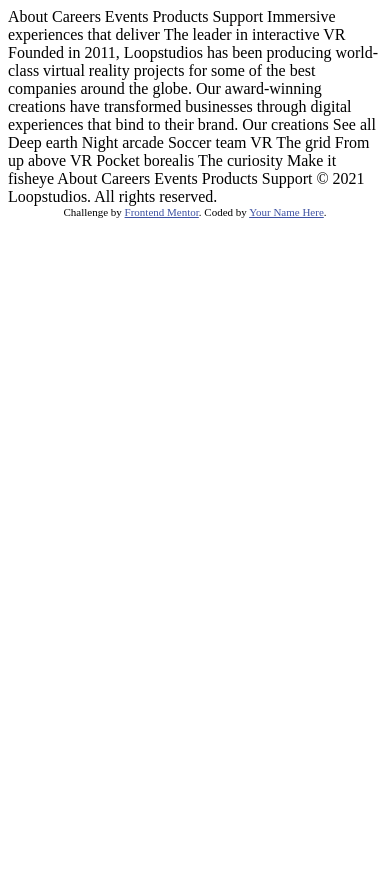
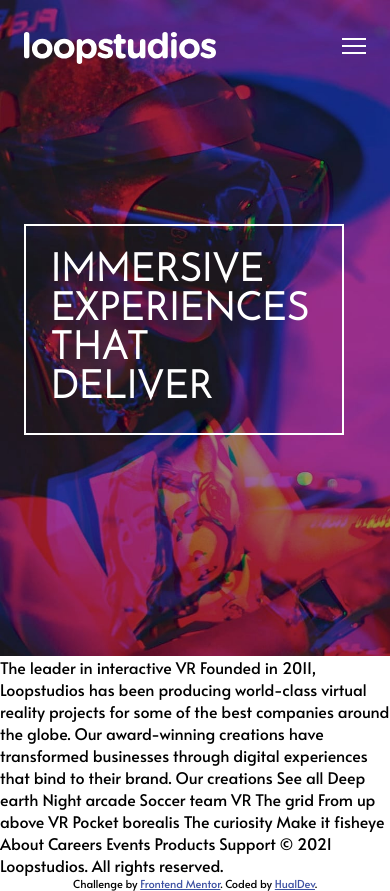
Before and after one commit to HualDev/LoopstudiosLandingPage, a plain HTML site: page index.html in a window 390 px wide. Before the commit the page ends 844 px from the top, so only its background shows below. Drawn offline with Linux system fonts and the light colour scheme.

Commit message:
header mobile

```diff
--- a/index.html
+++ b/index.html
@@ -3,9 +3,11 @@
 <head>
   <meta charset="UTF-8">
   <meta name="viewport" content="width=device-width, initial-scale=1.0"> <!-- displays site properly based on user's device -->
-
+  <link rel="preconnect" href="https://fonts.googleapis.com">
+  <link rel="preconnect" href="https://fonts.gstatic.com" crossorigin>
+  <link href="https://fonts.googleapis.com/css2?family=Alata&family=Josefin+Sans:wght@300&display=swap" rel="stylesheet">
   <link rel="icon" type="image/png" sizes="32x32" href="./images/favicon-32x32.png">
-
+  <link rel="stylesheet" href="./style.css">
   <title>Frontend Mentor | Loopstudios landing page</title>
 
   <!-- Feel free to remove these styles or customise in your own stylesheet 👍 -->
@@ -15,13 +17,29 @@
   </style>
 </head>
 <body>
-  About
-  Careers
-  Events
-  Products
-  Support
+  <main>
+    <header>
+      <nav>
+        <img src="./images/logo.svg" alt="Logo Image">
+        <div class="menu">
+          <img id="hamburger" src="./images/icon-hamburger.svg" alt="hamburger Image">
+          <img id="close" src="./images/icon-close.svg" alt="Close Image">
+          <div class="subMenu">
+            <a href="">About</a>
+            <a href="">Careers</a>
+            <a href="">Events</a>
+            <a href="">Products</a>
+            <a href="">Support</a>
+          </div>
+        </div>
+      </nav>
+      <div class="title">
+        <h1>Immersive experiences that deliver</h1>
+      </div>
+    </header>
+  </main>
 
-  Immersive experiences that deliver
+
 
   The leader in interactive VR
 
@@ -53,7 +71,7 @@
 
   <div class="attribution">
     Challenge by <a href="https://www.frontendmentor.io?ref=challenge" target="_blank">Frontend Mentor</a>.
-    Coded by <a href="#">Your Name Here</a>.
+    Coded by <a href="https://www.frontendmentor.io/profile/HualDev" target="_blank">HualDev</a>.
   </div>
 </body>
 </html>
--- /dev/null
+++ b/style.css
@@ -0,0 +1,54 @@
+:root{
+    --white: hsl(0, 0%, 100%);
+    --black: hsl(0, 0%, 0%);
+    --darkGray: hsl(0, 0%, 55%);--veryDarkGray: hsl(0, 0%, 41%);
+}
+
+*{
+    box-sizing: border-box;
+}
+
+body{
+    margin: 0;
+    font-family: 'Alata', sans-serif;
+
+}
+
+main{
+   font-family: 'Josefin Sans', sans-serif;
+}
+
+header{
+    background-image: url('./images/mobile/image-hero.jpg');
+    padding: 2rem 1.5rem 0;
+    background-repeat: no-repeat;
+    background-size: 100%;
+    height: 41rem;
+}
+
+nav{
+    display: flex;
+    justify-content: space-between;
+    align-items: center;
+    margin: 0 0 10rem 0;
+}
+
+#close{
+    display: none;
+}
+
+.subMenu{
+    display: none;
+}
+
+.title{
+    border: solid 2px white;
+    color: white;
+    width: 20rem;
+    font-size: 1.2rem;
+    padding: 0 1.5rem;
+}
+
+.title h1{
+    text-transform: uppercase;
+}
```
